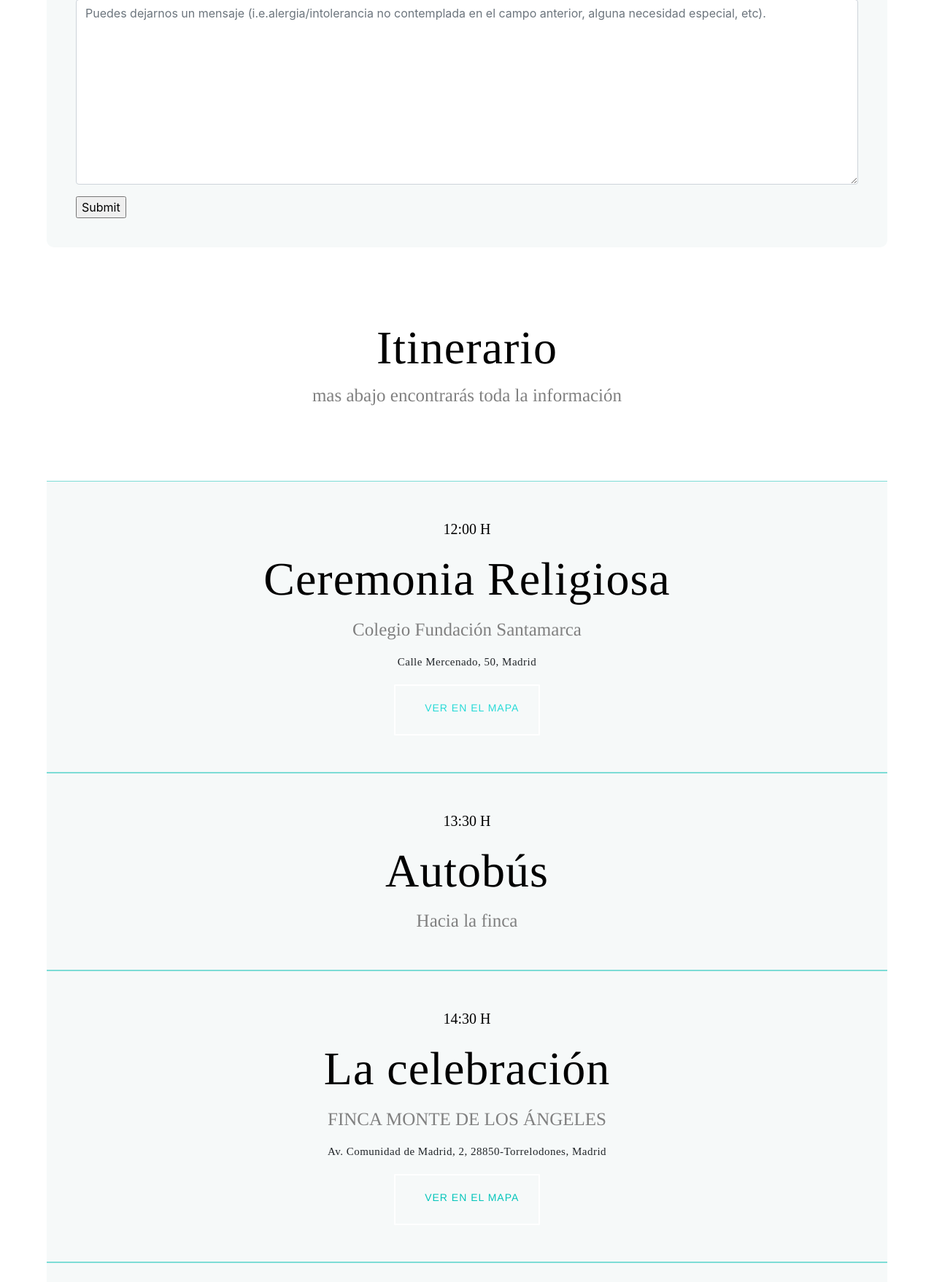
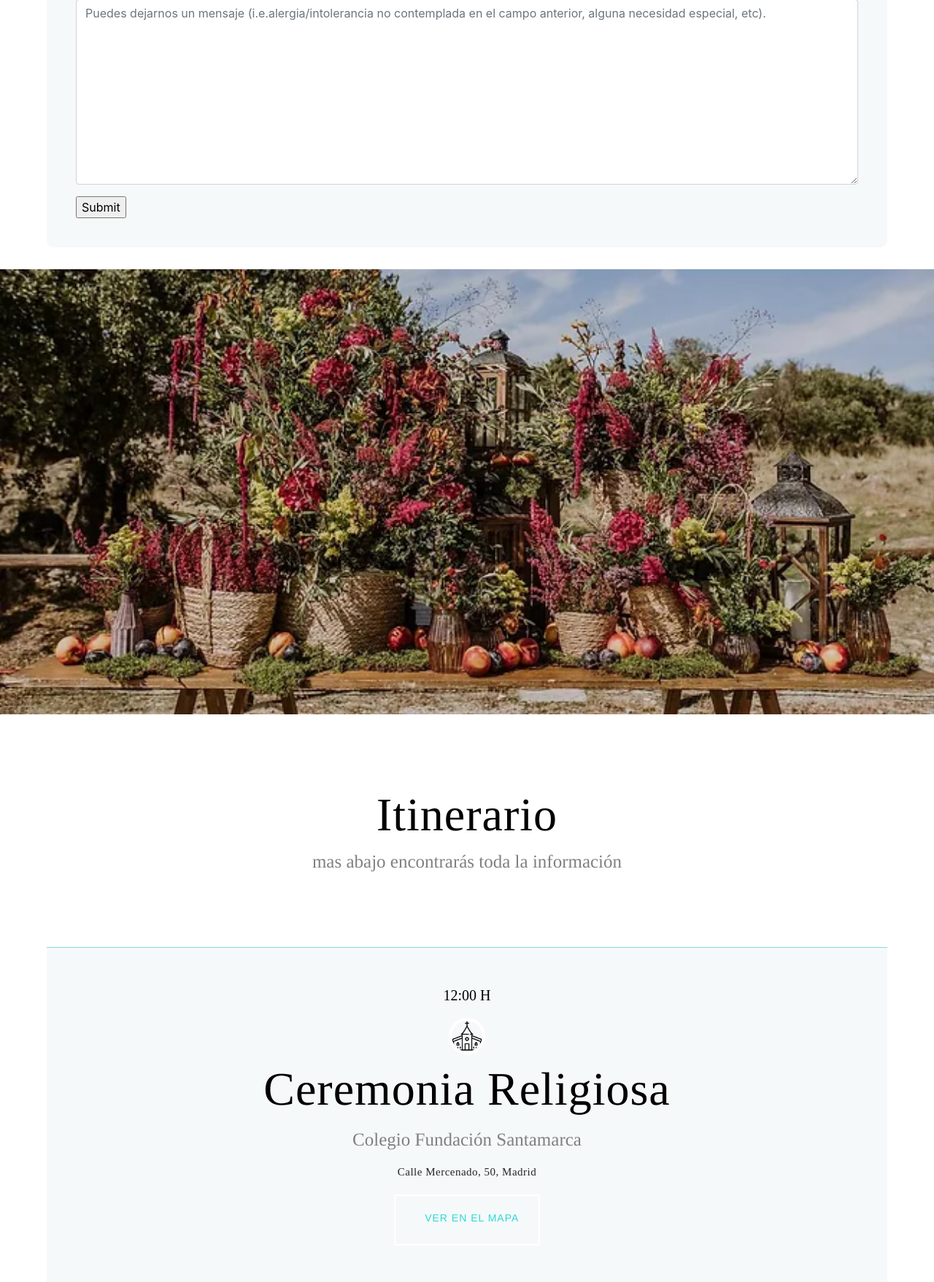
Before and after one commit to Manufaerman/web-wedding, a Django app: template web_app/templates/home.html in a window 1280 px wide. Shown: the part 3784-5541 px from the top of the page at 73% size. Run offline with Django 5.2, Linux system fonts and the light colour scheme; the template is opened without the code that fills it: values that come from a table or form of the project are taken from there, others are empty; some libraries are stand-ins or nearby versions.

Commit message:
todo regreso

```diff
--- a/web_app/templates/alojamiento.html
+++ b/web_app/templates/alojamiento.html
@@ -26,6 +26,7 @@
 </div>
 
 <div style="margin:auto; width:100%;">
+    <img src="{% static 'img/fotoprincipal.png' %}" style="width:100%; height:100%; filter: brightness(80%);">
     <h1 class="subtitulo-centrado">
 
     Hotel Quinta de los Cedros ****
--- a/web_app/templates/home.html
+++ b/web_app/templates/home.html
@@ -21,7 +21,7 @@
 
 
              <div class="image-container" style="width:100%;">
-                 <!-- <img src="{% static 'img/fotoprincipal.png' %}" style="width:100%; height:100%; filter: brightness(80%);"> -->
+                 <img src="{% static 'img/fotoprincipal.png' %}" style="width:100%; height:100%; filter: brightness(80%);">
              </div>
 
              <div style="position: absolute; bottom:0; width:100%;">
@@ -181,7 +181,7 @@
     {% endif %}
 
     <div class="width:100%" style="margin:30xp;">
-        <!-- <img src="{% static 'img/finca1.jpg' %}" style="width:100%;">-->
+        <img src="{% static 'img/finca1.jpg' %}" style="width:100%;">
     </div>
 
      <div style=" width:100%; margin-top:30px;">
@@ -199,7 +199,7 @@
                 <p class="card-text hora" style="">12:00 H</p>
 
                 <div style="margin:auto;text-align:center; margin:10px;">
-                    <!-- <img src="{% static 'img/church.png' %}" class="round_image">-->
+                    <img src="{% static 'img/church.png' %}" class="round_image">
                 </div>
 
                 <h2 class="card-title titulo-centrado" style="">Ceremonia Religiosa</h2>
@@ -216,7 +216,7 @@
                 <p class="card-text hora" style="">13:30 H</p>
 
                 <div style="margin:auto;text-align:center; margin:10px;">
-                    <!-- <img src="{% static 'img/bus.png' %}" class="round_image">-->
+                    <img src="{% static 'img/bus.png' %}" class="round_image">
                 </div>
 
                 <h5 class="card-title titulo-centrado" style="">Autobús</h5>
@@ -229,7 +229,7 @@
                 <p class="card-text hora" style="">14:30 H</p>
 
                 <div style="margin:auto;text-align:center; margin:10px;">
-                    <!-- <img src="{% static 'img/party.png' %}" class="round_image">-->
+                    <img src="{% static 'img/party.png' %}" class="round_image">
                 </div>
 
                 <h2 class="card-title titulo-centrado" style="">La celebración</h2>
@@ -250,7 +250,7 @@
                 <p class="card-text hora" style="">23:30 H</p>
 
                 <div style="margin:auto;text-align:center; margin:10px;">
-                    <!-- <img src="{% static 'img/bus.png' %}" class="round_image">-->
+                    <img src="{% static 'img/bus.png' %}" class="round_image">
                 </div>
 
                 <h5 class="card-title titulo-centrado" style="">Autobús</h5>
@@ -263,7 +263,7 @@
                 <p class="card-text hora" style="">00:00 H</p>
 
                 <div style="margin:auto;text-align:center; margin:10px;">
-                    <!-- <img src="{% static 'img/disco.png' %}" class="round_image">-->
+                    <img src="{% static 'img/disco.png' %}" class="round_image">
                 </div>
 
                 <h5 class="card-title titulo-centrado" style="">Discoteca</h5>
@@ -324,7 +324,7 @@
         <div style="text-align:center;">
             <h2 class="titulo-centrado" style=" margin-top:100px;"></h2>
 
-            <!-- <img src="{% static 'img/love.png' %}" style="margin-bottom:100px;">-->
+            <img src="{% static 'img/love.png' %}" style="margin-bottom:100px;">
 
         </div>
 
@@ -347,7 +347,7 @@
 <script>
     var LeafIcon = L.Icon.extend({
     options: {
-        shadowUrl: '',
+        shadowUrl: '{% static 'img/leaf-shadow.png' %}',
         iconSize:     [38, 95],
         shadowSize:   [50, 64],
         iconAnchor:   [22, 94],
@@ -356,9 +356,9 @@
     }
     });
 
-    var greenIcon = new LeafIcon({iconUrl: ''}),
-    redIcon = new LeafIcon({iconUrl: ''}),
-    orangeIcon = new LeafIcon({iconUrl: ''});
+    var greenIcon = new LeafIcon({iconUrl: '{% static 'img/leaf-red.png' %}'}),
+    redIcon = new LeafIcon({iconUrl: '{% static 'img/leaf-green.png' %}'}),
+    orangeIcon = new LeafIcon({iconUrl: '{% static 'img/leaf-orange.png' %}'});
 
     var map = L.map('map').setView([40.5000000,-3.6010800], 10);
     L.icon = function (options) {
```
